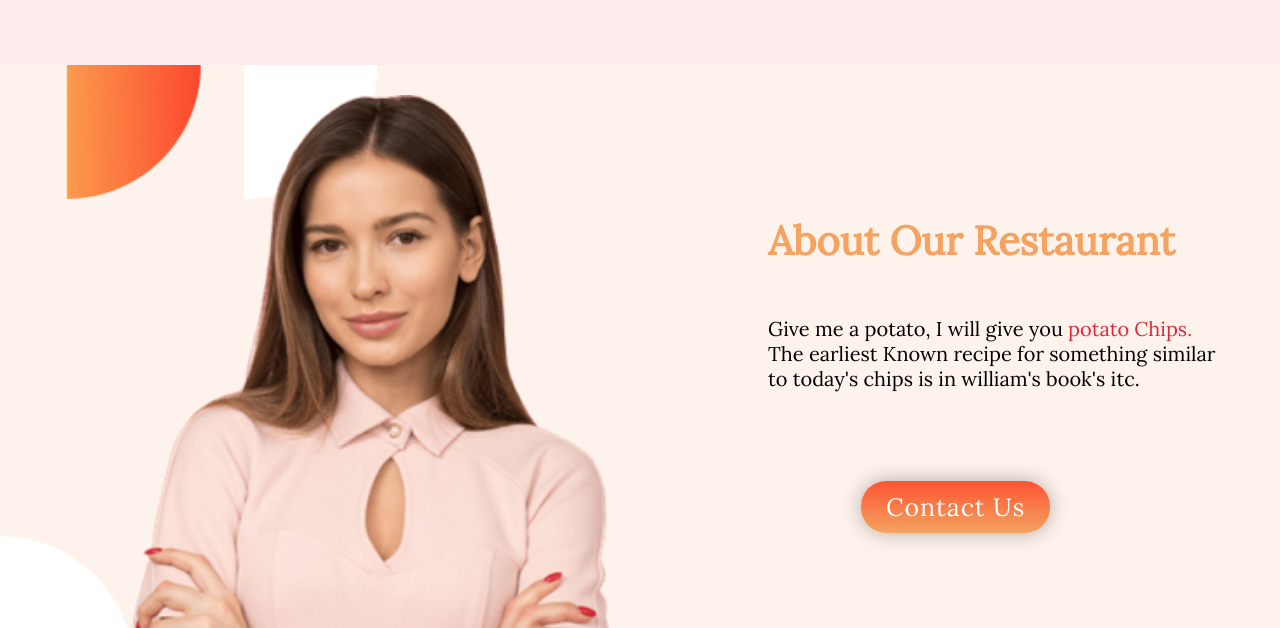
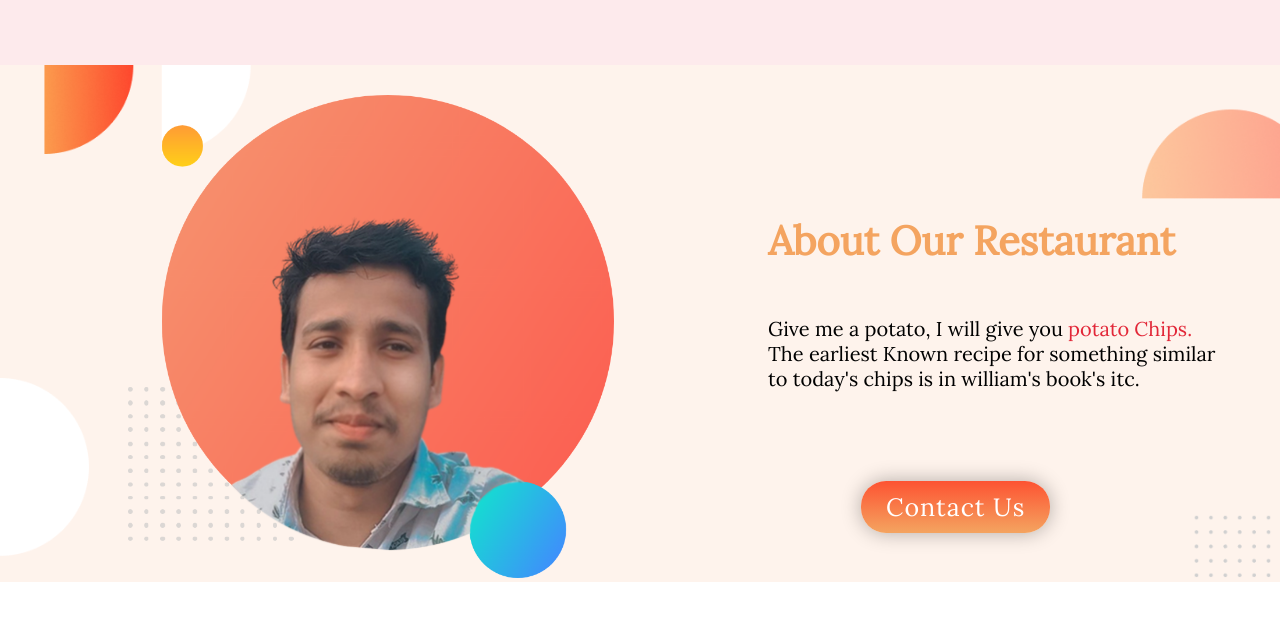
Before and after one commit to mehedimasum18/dot-scooking-s, a plain HTML site: page index.html in a window 1280 px wide. Shown: the part 735-1363 px from the top of the page. Drawn offline with Linux system fonts and the light colour scheme.

Commit message:
change about section photo.

```diff
--- a/index.html
+++ b/index.html
@@ -28,7 +28,7 @@
 
     <section id="about">
         <div class="half_about">
-            <img src="images/person.png" alt="person">
+            <img src="images/mehedi's.png" alt="person">
         </div>
         <div class="half_about">
             <h1>About Our Restaurant </h1>
```
Also changed, not shown: images/mehedi's.png (added).
